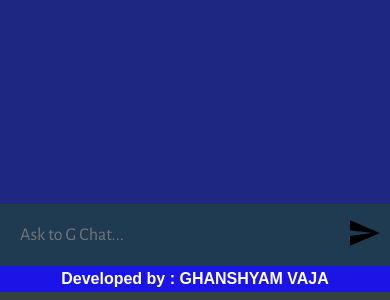
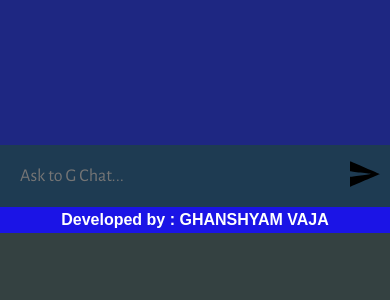
Before and after one commit to ghanshyamvaja11/GChatBot, a website built with Vite: page client/index.html in a window 390 px wide. Shown: the part 544-844 px from the top of the page. Built offline with nearby package versions, Linux system fonts and the light colour scheme.

Commit message:
style second

```diff
--- a/client/style.css
+++ b/client/style.css
@@ -147,6 +147,7 @@ form img {
 @media only screen and (max-width: 600px) {
   #app {
   width: 100vw;
+  height: 89vh;
   background: #1e2782;
   display: flex;
   flex-direction: column;
```
